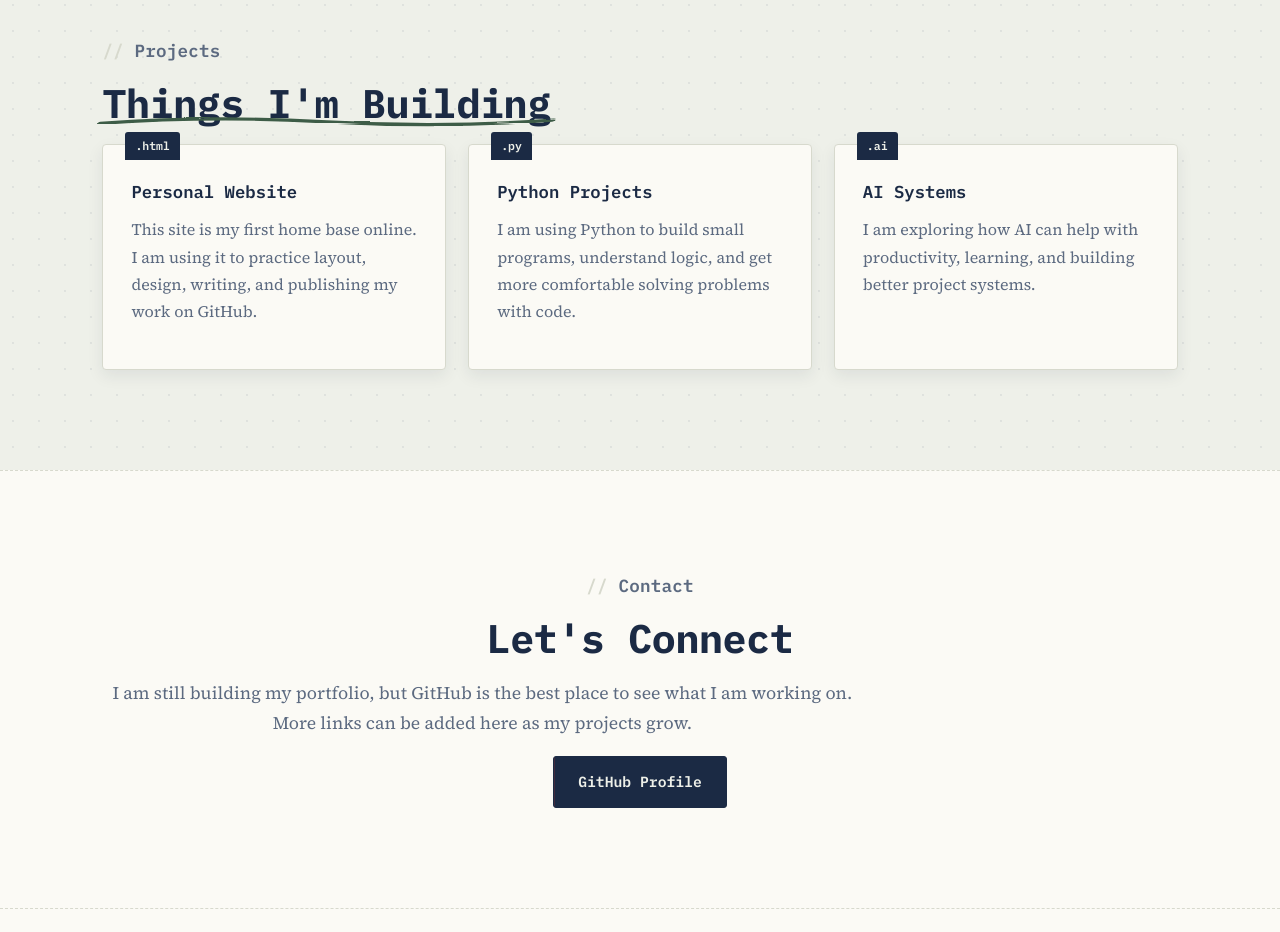
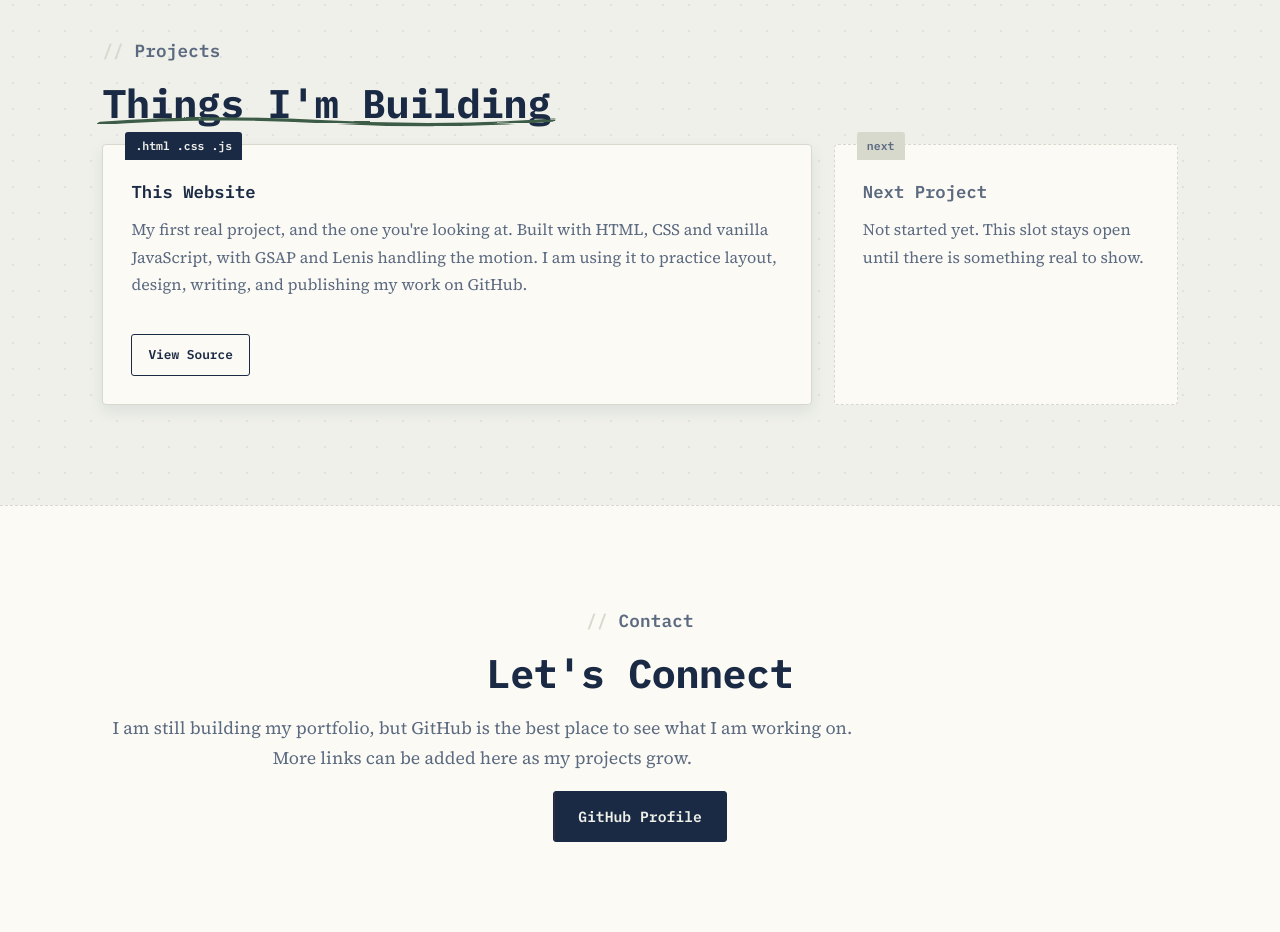
Before and after one commit to soham4d/My-personal-website-, a website: page main.html in a window 1280 px wide. Shown: the part 2660-3592 px from the top of the page. Drawn offline with nearby package versions, Linux system fonts and the light colour scheme.

Commit message:
Refactor project section and update pencil descriptions for clarity and detail

```diff
--- a/main.html
+++ b/main.html
@@ -115,20 +115,16 @@
   <p class="section-tag reveal">Projects</p>
   <h2 class="reveal"><span class="heading-underline">Things I'm Building<svg viewBox="0 0 350 20" preserveAspectRatio="none" aria-hidden="true"><path class="ink-stroke" d="M2,13 Q87,3 175,11 T348,9"/></svg></span></h2>
   <div class="interest-grid reveal-stagger">
-    <div class="interest-card">
-      <span class="file-tab">.html</span>
-      <h3>Personal Website</h3>
-      <p>This site is my first home base online. I am using it to practice layout, design, writing, and publishing my work on GitHub.</p>
+    <div class="interest-card interest-card--wide">
+      <span class="file-tab">.html .css .js</span>
+      <h3>This Website</h3>
+      <p>My first real project, and the one you're looking at. Built with HTML, CSS and vanilla JavaScript, with GSAP and Lenis handling the motion. I am using it to practice layout, design, writing, and publishing my work on GitHub.</p>
+      <a href="https://github.com/soham4d/My-personal-website-" class="button secondary" target="_blank" rel="noopener" style="margin-top:20px; min-height:auto; padding:9px 16px; font-size:0.8rem;">View Source</a>
     </div>
-    <div class="interest-card">
-      <span class="file-tab">.py</span>
-      <h3>Python Projects</h3>
-      <p>I am using Python to build small programs, understand logic, and get more comfortable solving problems with code.</p>
-    </div>
-    <div class="interest-card">
-      <span class="file-tab">.ai</span>
-      <h3>AI Systems</h3>
-      <p>I am exploring how AI can help with productivity, learning, and building better project systems.</p>
+    <div class="interest-card interest-card--empty">
+      <span class="file-tab">next</span>
+      <h3>Next Project</h3>
+      <p>Not started yet. This slot stays open until there is something real to show.</p>
     </div>
   </div>
 </section>
--- a/style.css
+++ b/style.css
@@ -460,6 +460,11 @@ h3 { margin-bottom: 10px; font-family: var(--font-mono); font-weight: 600; font-
 .interest-card:nth-child(1) { --tilt: -0.8deg; }
 .interest-card:nth-child(2) { --tilt: 0.6deg; }
 .interest-card:nth-child(3) { --tilt: -0.5deg; }
+.interest-card--wide { grid-column: span 2; }
+.interest-card--empty { border-style: dashed; box-shadow: none; color: var(--ink-500); }
+.interest-card--empty:hover { box-shadow: none; transform: none; border-color: var(--line-200); }
+.interest-card--empty h3 { color: var(--ink-500); }
+.interest-card--empty .file-tab { background: var(--line-200); color: var(--ink-500); }
 .interest-card p, .pen-card dd, .collection-header > p { color: var(--ink-500); }
 
 .file-tab {
@@ -597,6 +602,7 @@ footer.site-footer .prompt { color: var(--oxblood); }
   nav { display: none; }
   .profile-card { transform: none; }
   .interest-card, .facts-panel { transform: none; }
+  .interest-card--wide { grid-column: auto; }
 }
 
 /* ========== DARK MODE — "desk lamp" ========== */
```
Also changed, not shown: pencils.html (+19 -8 lines).
